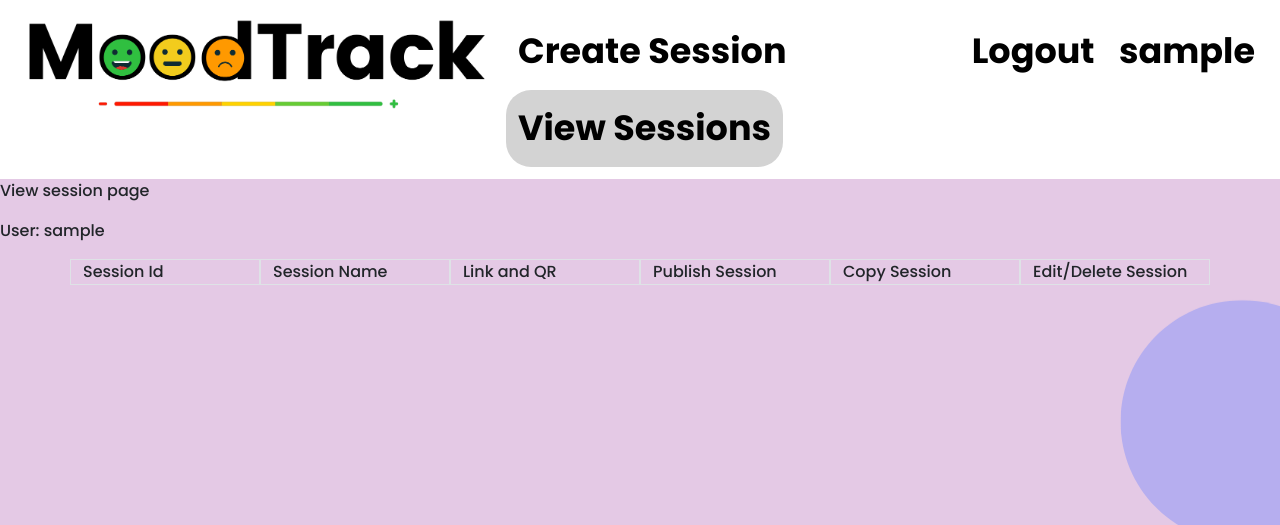
After one commit to carrrmenleong/EmotionApp, a Flask app: page /viewsessions in a window 1280 px wide. The commit adds this page. Shown: the top 525 px of the page. Run offline with Flask 2, Linux system fonts and the light colour scheme; the visitor is signed in with stand-in values (Sample User, id 1); data comes from the database, SQL or seed files in the repository; data that the repository does not hold is empty.

Commit message:
add view session feature

```diff
--- a/app/routes.py
+++ b/app/routes.py
@@ -45,6 +45,16 @@ def createsession():
         response.headers['Location'] = url_for('createsession')
         return response
 
+# View Session
+#----------------------------------------------------------
+@app.route('/viewsessions', methods=['GET'])
+@login_required
+def viewsessions():
+    userId = current_user.id
+    sessions = Session.query.filter_by(user_id = userId).all()
+
+    return render_template("viewsession.html", title='Create Session', is_view=True, sessions = sessions)
+
 # Signup
 #----------------------------------------------------------
 @app.route('/signup', methods=['GET', 'POST'])
--- a/app/templates/base.html
+++ b/app/templates/base.html
@@ -54,7 +54,7 @@
 
                 <!-- View Session(s)-->
                 {% if is_view is not defined %}
-                <li><a href="#" class = 'left'>View Session</a></li>
+                <li><a href="#" class = 'left'>View Sessions</a></li>
                 {% else %}
                 <li><a href="#" class ="leftActive" >View Sessions</a></li>
                 {% endif %}
--- /dev/null
+++ b/app/templates/viewsession.html
@@ -0,0 +1,64 @@
+{% extends "base.html" %}
+
+{% block content %}
+<!-- @Mandeal, Feel free to remove unwanted stuff in here and the comments, it's just an example template to hopefully guide you-->
+<p>View session page</p>
+<p>User: {{current_user.username}}</p>
+
+<div class="container">
+    <div class="row">
+        <div class="col border ">
+            Session Id
+        </div>
+        <div class="col border ">
+            Session Name
+        </div>
+        <div class="col border">
+            Link and QR
+        </div>
+        <div class="col border">
+            Publish Session
+        </div>
+        <div class="col border">
+            Copy Session
+        </div>
+        <div class="col border">
+            Edit/Delete Session
+        </div>
+    </div>
+
+    {% for session in sessions %}
+    <div>
+    </div>
+
+    <div class="row">
+        <div class="col border">
+            {{ session.id }}
+        </div>
+        <div class="col border">
+            {{ session.session_title }}
+        </div>
+        <div class="col border">
+            <a class="fs-6" href="#">Dummy Link</a>
+        </div>
+        <div class="col border">
+            {% if session.published %}
+            published
+            {% else %}
+            <button>publish</button>
+            {% endif%}
+        </div>
+        <div class="col border">
+            <button>copy</button>
+        </div>
+        <div class="col border">
+            <button>edit</button>
+            <button>delete</button>
+        </div>
+
+    </div>
+
+    {% endfor %}
+</div>
+
+{% endblock %}
```
Also changed, not shown: 1 other file.
